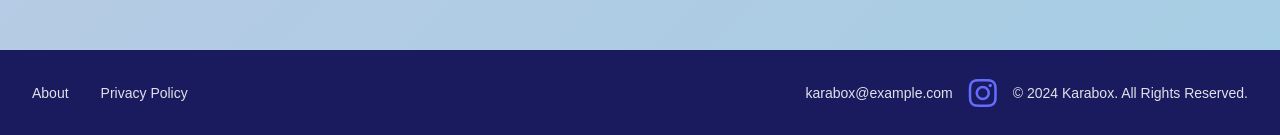
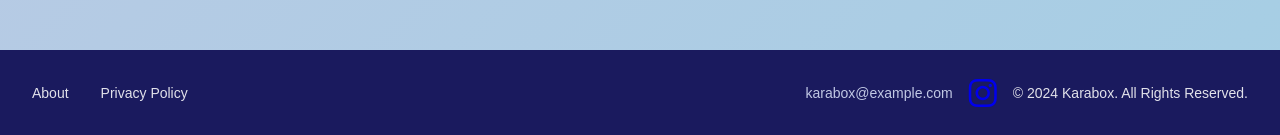
Before and after one commit to yoannLafore/karabox_website, a React (Vite) app in the folder app/: page / in a window 1280 px wide. Shown: the part 1626-1761 px from the top of the page. Built offline with nearby package versions, Linux system fonts and the light colour scheme.

Commit message:
feat(footer): make email clickable

```diff
--- a/app/src/components/footer/Footer.module.scss
+++ b/app/src/components/footer/Footer.module.scss
@@ -49,6 +49,7 @@ footer {
   .email {
     cursor: pointer;
     margin-left: 0.2rem;
+    color: $accent-light;
   }
 
   .social-media {
--- a/app/src/components/footer/Footer.tsx
+++ b/app/src/components/footer/Footer.tsx
@@ -19,7 +19,9 @@ function Footer() {
       </div>
       <div className={styles['sponsors']}></div>
       <div className={styles['contact-info']}>
-        <p className={styles['email']}>karabox@example.com</p>
+        <a className={styles['email']} href="mailto:karabox@example.com">
+          karabox@example.com
+        </a>
         <div className={styles['social-media']}>
           <Instagram />
         </div>
--- a/app/src/index.scss
+++ b/app/src/index.scss
@@ -24,7 +24,6 @@
 
 a {
   font-weight: 500;
-  color: #646cff;
   text-decoration: inherit;
 }
 a:hover {
```
